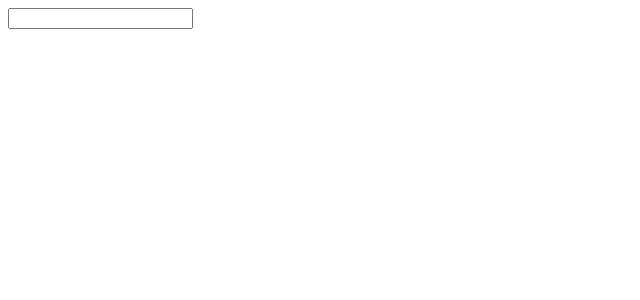
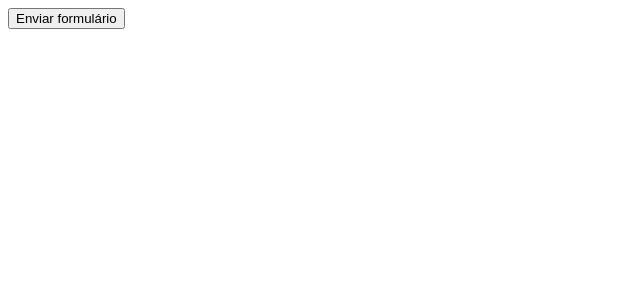
Before and after one commit to ItamarJuniorDEV/vue-studies, a Vue app: page / in a window 1280 px wide. Shown: the top 300 px of the page, without its empty margins (0-640 px from the left). Built offline with nearby package versions, Linux system fonts and the light colour scheme.

Commit message:
feat: Evento de submit.

```diff
--- a/src/App.vue
+++ b/src/App.vue
@@ -8,10 +8,11 @@
 // import Exemplo05 from './componentes/Exemplo05Model.vue';
 // import Exemplo06 from './componentes/Exemplo06Classe.vue';
 // import Exemplo07 from './componentes/Exemplo07Clique.vue';
-import Exemplo08 from './componentes/Exemplo08Teclado.vue';
+// import Exemplo08 from './componentes/Exemplo08Teclado.vue';
+import Exemplo09 from './componentes/Exemplo09Enviar.vue';
 </script>
 
 <!-- HTML -->
 <template>
-  <Exemplo08 />
+  <Exemplo09 />
 </template>
--- /dev/null
+++ b/src/componentes/Exemplo09Enviar.vue
@@ -0,0 +1,16 @@
+<!-- SCRIPT -->
+<script setup>
+
+// Função para validar o formulário
+function validaFormulario() {
+  alert('Formulário enviado!');
+}
+
+</script>
+
+<!-- HTML  -->
+<template>
+  <form @submit="validaFormulario">
+    <input type="submit" value="Enviar formulário">
+  </form>
+</template>
```
